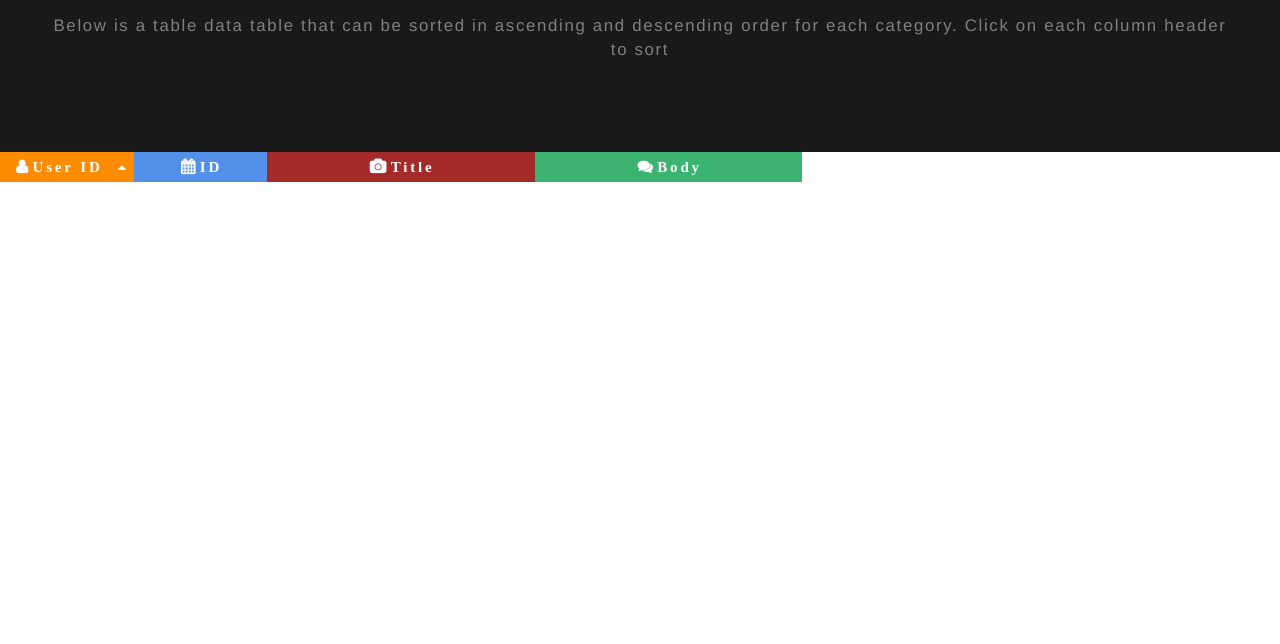
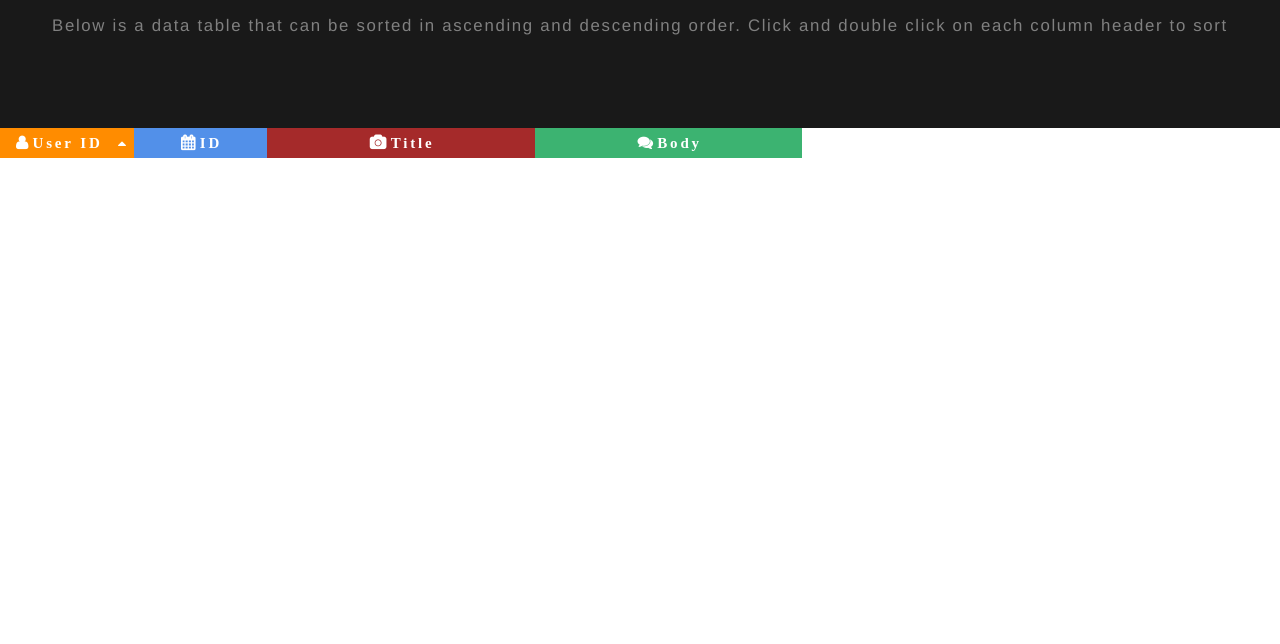
Before and after one commit to kyleondata/js-data-table, a website: page public/index.html in a window 1280 px wide. Shown: the part 156-800 px from the top of the page. Drawn offline with Linux system fonts and the light colour scheme; no server answers.

Commit message:
fixing typos in header

```diff
--- a/public/views/header.html
+++ b/public/views/header.html
@@ -1,4 +1,4 @@
 <header>
 	<h1 class="animated fadeInDown animation-one">Data Table </h1>
-	<p class="animated fadeInDown animation-two" > Below is a table data table that can be sorted in ascending and descending order for each category. Click on each column header to sort </p>
+	<p class="animated fadeInDown animation-two" > Below is a data table that can be sorted in ascending and descending order. Click and double click on each column header to sort </p>
 </header>
```
